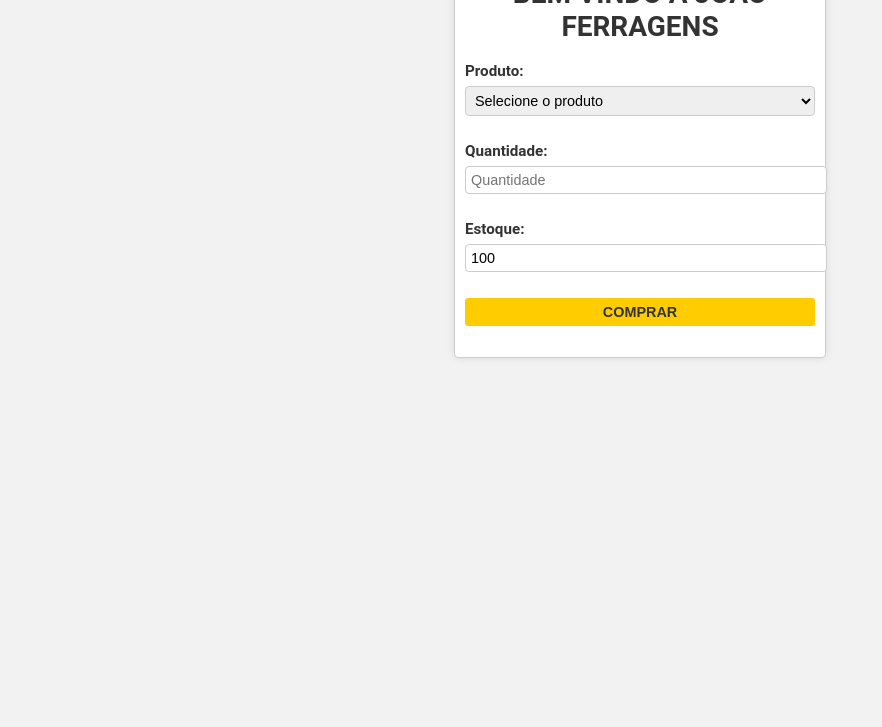
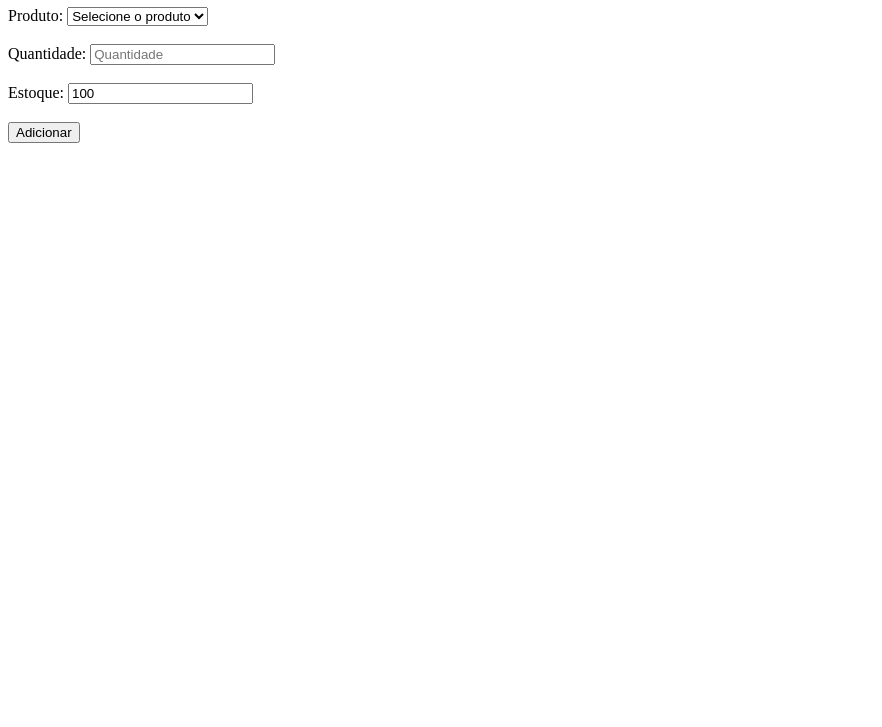
Before and after one commit to isanascimento5/java, a plain HTML site: page ferragensjoao/index.html in a window 1280 px wide. Shown: the part 73-800 px from the top of the page, without its empty margins (0-882 px from the left). Drawn offline with Linux system fonts and the light colour scheme.

Commit message:
mudei o codigo e a geova fez o css

```diff
--- a/ferragensjoao/index.html
+++ b/ferragensjoao/index.html
@@ -1,16 +1,13 @@
 <!DOCTYPE html>
 <html lang="en">
-
 <head>
     <meta charset="UTF-8">
     <meta name="viewport" content="width=device-width, initial-scale=1.0">
-    <title></title>
-    <link rel="stylesheet" href="style.css">
+    <title><style class="css"></style></title>
 </head>
 
-
 <body>
-    <main>
+    <body>
         <h1>BEM VINDO À JOÃO FERRAGENS</h1>
 
         <label for="produto">Produto:</label>
@@ -27,11 +24,9 @@
         <label for="estoque">Estoque:</label>
         <input type="number" id="estoque" value="100" readonly><br><br>
 
-        <button onclick="calcularPreco()">comprar</button>
+        <button onclick="calcularPreco()">Adicionar</button>
 
         <h4 id="resultado"></h4>
         <script src="script.js"></script>
-    </main>
-</body>
-
+    </body>
 </html>
--- a/ferragensjoao/script.js
+++ b/ferragensjoao/script.js
@@ -31,10 +31,14 @@ function calcularPreco() {
     // Mostrar o resultado
 
     document.getElementById('resultado').innerText = `Total: R$ ${precoTotal.toFixed(2)}`;
-    if(
 
-    )
+    if (estoque[produto] < quantidade) {
+        document.getElementById('resultado').innerText = `Estoque insuficiente! Temos apenas ${estoque[produto]} unidades de ${produto}.`;
+        document.getElementById('estoqueRestante').innerText = '';
+        return;
+    }
 
 
-
+    document.getElementById('resultado').innerText = `Total: R$ ${precoTotal.toFixed(2)}`;
+    document.getElementById('estoqueRestante').innerText = `Estoque restante de ${produto}: ${estoque[produto]}`;
 }
--- a/ferragensjoao/style.css
+++ /dev/null
@@ -1,100 +0,0 @@
-/* Estilo Geral */
-body {
-    font-family: 'Roboto', sans-serif;
-    background-color: #f2f2f2;
-    color: #333;
-    display: flex;
-    flex-direction: column;
-  align-items: center;
-  justify-content: center;
-    margin: 0;
-    padding: 0;
-    font-size: 14px;
-    width:  100%;
-}
-
-
-/* Cabeçalho */
-header {
-    background: linear-gradient(to right, #4b4b4b, #2c2c2c);
-    color: #fff;
-    padding: 10px;  /* Menos padding */
-    text-align: center;
-    border-bottom: 4px solid #ffcc00;
-    box-shadow: 0 3px 8px rgba(0, 0, 0, 0.4);
-}
-
-header h1 {
-    font-size: 1.6rem;
-    margin: 0;
-    text-transform: uppercase;
-}
-
-/*
-/* Conteúdo Principal */
-main {
-    max-width: 350px; /* Largura reduzida */
-    margin: 20px auto;  /* Menos margem */
-    padding: 10px;  /* Menos padding */
-    background-color: #fff;
-    border: 1px solid #ccc;
-    border-radius: 4px;
-    box-shadow: 0 0 8px rgba(0, 0, 0, 0.1);
-    text-align: center;
-}
-
-label {
-    font-weight: bold;
-    font-size: 0.95rem;
-    display: block;
-    text-align: left;  /* Alinhado à esquerda */
-    margin-bottom: 3px;  /* Menos margem entre o label e os inputs */
-}
-
-select,
-input[type="number"] {
-    width: 100%;
-    padding: 5px;  /* Menos padding */
-    margin: 3px 0 10px;  /* Menos margem entre os campos */
-    border-radius: 4px;
-    border: 1px solid #ccc;
-    font-size: 0.9rem;
-}
-
-
-/* Botão */
-button {
-    background-color: #ffcc00;
-    color: #333;
-    padding: 6px;  /* Menos padding */
-    border: none;
-    font-weight: bold;
-    text-transform: uppercase;
-    cursor: pointer;
-    border-radius: 3px;
-    width: 100%;
-    font-size: 0.9rem;
-}
-
-button:hover {
-    background-color: #e6b800;
-}
-
-
-/* Resultado */
-h4#resultado {
-    margin-top: 10px;  /* Menos margem superior */
-    color: #2c2c2c;
-    font-size: 1rem;
-}
-
-
-/* Rodapé */
-footer {
-    background-color: #2c2c2c;
-    color: #fff;
-    text-align: center;
-    padding: 10px;  /* Menos padding */
-    border-top: 4px solid #ffcc00;
-    font-size: 0.85rem;
-}
```
